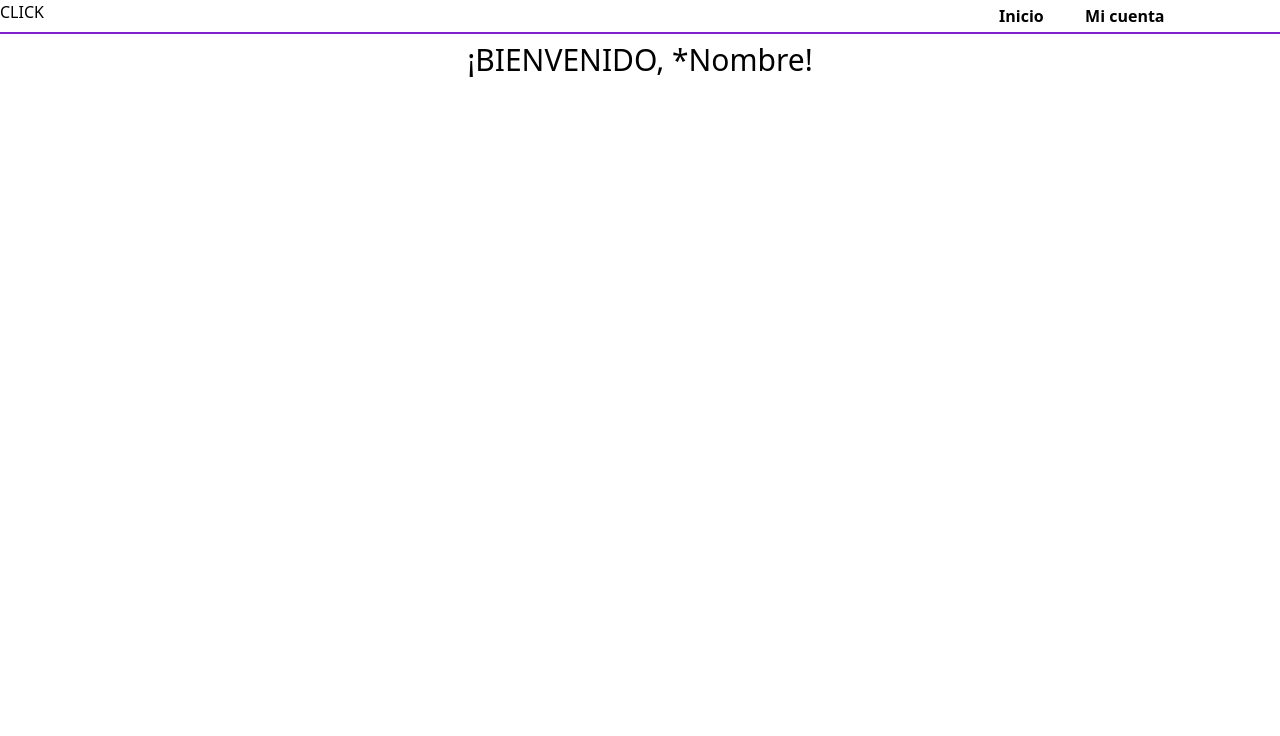
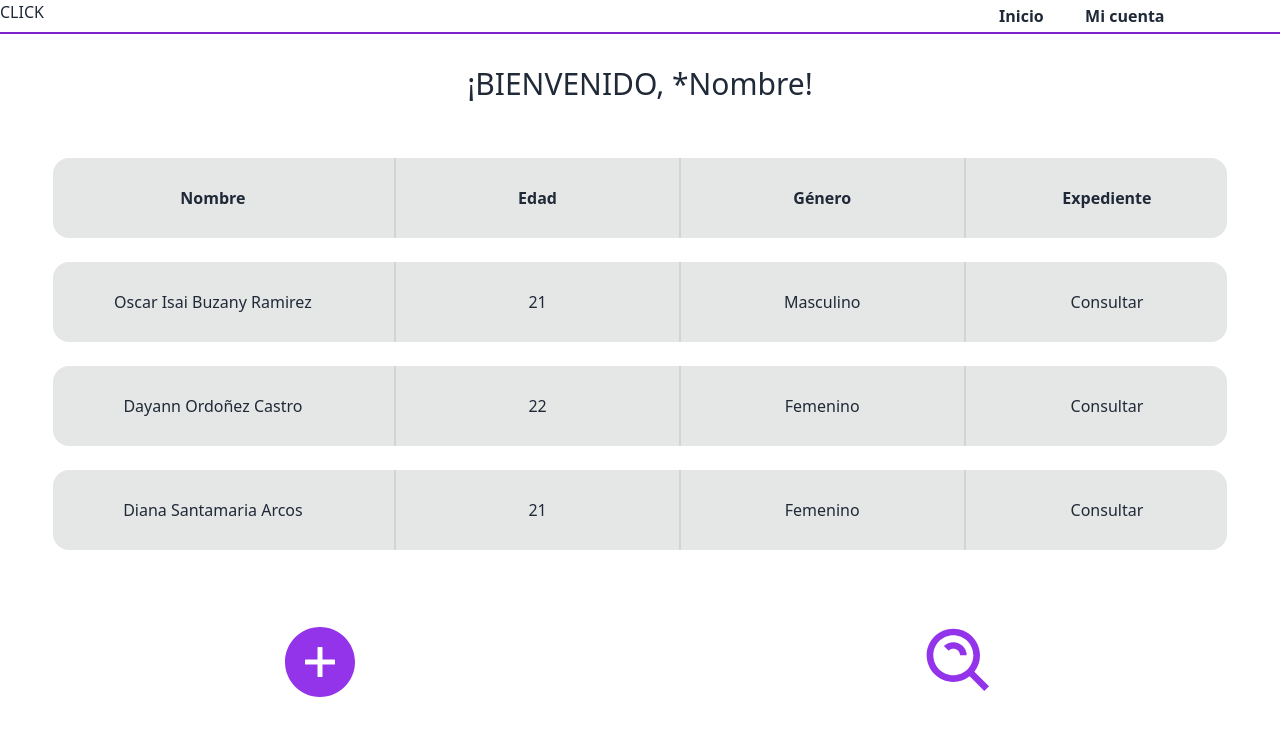
Before and after one commit to IsaiBuzany117/tt_project, a Next.js app: page /inicio/medico_I in a window 1280 px wide. Shown: the top 736 px of the page. Built offline with nearby package versions, Linux system fonts and the light colour scheme.

Commit message:
Inicio de médico y página para el código de acceso

```diff
--- /dev/null
+++ b/pages/inicio/accesoC.js
@@ -0,0 +1,30 @@
+import Navbar from "../../components/navprincipal"
+import Head from 'next/head'
+import TextField from "../../components/TextField"
+
+const accesoC = () => {
+    return (
+        <div className='h-screeen'>
+            <Head>
+                <title>Codigo de acceso</title>
+            </Head>
+            <Navbar />
+            <div className="flex justify-center ">
+                <div class="w-6/12">
+                    <div class="card-body bg-base-100 shadow-xl items-center">
+                        <h2 class="card-title">Código para acceder al expediente médico deseado</h2>
+                        <br></br>
+                        <input type="text" placeholder="Ingrese el código" class="input input-bordered input-primary w-full max-w-xs"></input>
+
+                        <div class="card-actions">
+                            <button type="submit" className="block m-2 bg-purple-600 border rounded-md p-2 mt-2 text-slate-100 hover:bg-purple-700">Continuar</button>
+                        </div>
+                    </div>
+                </div>
+            </div>
+        </div>
+
+    )
+}
+
+export default accesoC
--- a/pages/inicio/medico_I.js
+++ b/pages/inicio/medico_I.js
@@ -1,15 +1,88 @@
 import Navbar from "../../components/navprincipal"
 import Head from 'next/head'
-const medico_I = () =>{
-    return(
+import { AiFillPlusCircle } from "react-icons/ai"
+import { BiSearchAlt } from "react-icons/bi"
+import Link from "next/link"
+
+
+const medico_I = () => {
+    return (
         <div className='h-screeen'>
             <Head>
                 <title>Inicio - Medico</title>
             </Head>
-            <Navbar/>
+            <Navbar />
 
             <div className="text-center my-2">
+                <br>
+                </br>
                 <h1 className="text-3xl">¡BIENVENIDO, *Nombre!</h1>
+            </div>
+            <div>
+                <br>
+                </br>
+                <br>
+                </br>
+            </div>
+            <div className="flex justify-center items-center">
+                <div class="w-11/12">
+                    <div class=" flex w-full bg-base-300 rounded-box place-items-center">
+                        <div class="grid h-20 w-96 card place-items-center"><b>Nombre</b></div>
+                        <div class="divider divider-horizontal"></div>
+                        <div class="grid h-20 w-72 card place-items-center"><b>Edad</b></div>
+                        <div class="divider divider-horizontal"></div>
+                        <div class="grid h-20 w-72 card place-items-center"><b>Género</b></div>
+                        <div class="divider divider-horizontal"></div>
+                        <div class="grid h-20 w-72 card place-items-center"><b>Expediente</b></div>
+
+                    </div>
+                    <br></br>
+                    <div class="flex w-full bg-base-300 rounded-box place-items-center">
+                        <div class="grid h-20 w-96 card place-items-center">Oscar Isai Buzany Ramirez</div>
+                        <div class="divider divider-horizontal"></div>
+                        <div class="grid h-20 w-72 card place-items-center">21</div>
+                        <div class="divider divider-horizontal"></div>
+                        <div class="grid h-20 w-72 card place-items-center">Masculino</div>
+                        <div class="divider divider-horizontal"></div>
+                        <div class="grid h-20 w-72 card place-items-center"><a className="hover:text-purple-800 hover:underline">Consultar</a></div>
+                    </div>
+                    <br></br>
+                    <div class="flex w-full bg-base-300 rounded-box place-items-center">
+                        <div class="grid h-20 w-96 card place-items-center">Dayann Ordoñez Castro</div>
+                        <div class="divider divider-horizontal"></div>
+                        <div class="grid h-20 w-72 card place-items-center">22</div>
+                        <div class="divider divider-horizontal"></div>
+                        <div class="grid h-20 w-72 card place-items-center">Femenino</div>
+                        <div class="divider divider-horizontal"></div>
+                        <div class="grid h-20 w-72 card place-items-center"><a className="hover:text-purple-800 hover:underline">Consultar</a></div>
+                    </div>
+                    <br></br>
+                    <div class="flex w-full bg-base-300 rounded-box place-items-center">
+                        <div class="grid h-20 w-96 card place-items-center">Diana Santamaria Arcos</div>
+                        <div class="divider divider-horizontal"></div>
+                        <div class="grid h-20 w-72 card place-items-center">21</div>
+                        <div class="divider divider-horizontal"></div>
+                        <div class="grid h-20 w-72 card place-items-center">Femenino</div>
+                        <div class="divider divider-horizontal"></div>
+                        <div class="grid h-20 w-72 card place-items-center"><a className="hover:text-purple-800 hover:underline">Consultar</a></div>
+                    </div>
+                </div>
+                <br></br>
+
+            </div>
+            <br></br>
+            <br></br>
+            <br></br>
+            <div className="grid grid-cols-2 h-full">
+                <div className="flex justify-center items-center">
+                    <button type="submit" ><AiFillPlusCircle className="h-20 w-20 text-purple-600" /></button>
+                </div>
+                <div className="flex justify-center items-center">
+                    <Link href="/inicio/accesoC">
+                        <button type="submit" ><BiSearchAlt className="h-20 w-20 text-purple-600" /></button>
+                    </Link>
+
+                </div>
             </div>
         </div>
     )
--- a/tailwind.config.js
+++ b/tailwind.config.js
@@ -10,5 +10,5 @@ module.exports = {
     //   'background': '#5600c8',
     // },
   },
-  plugins: [],
+  plugins: [require("daisyui")],
 }
```
